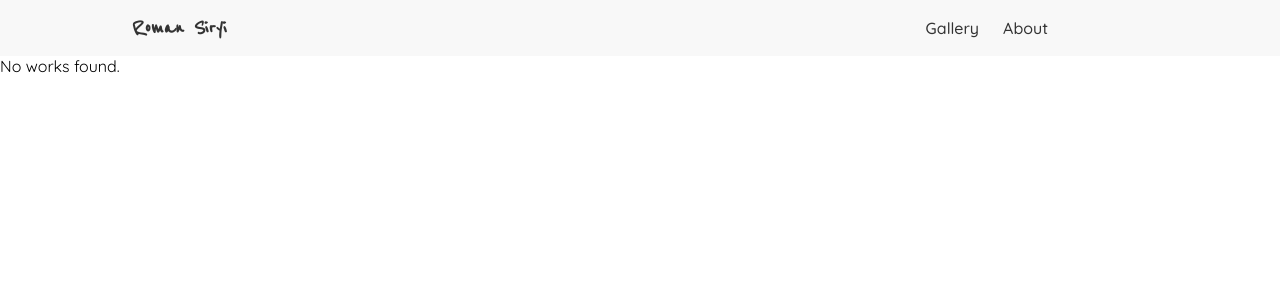
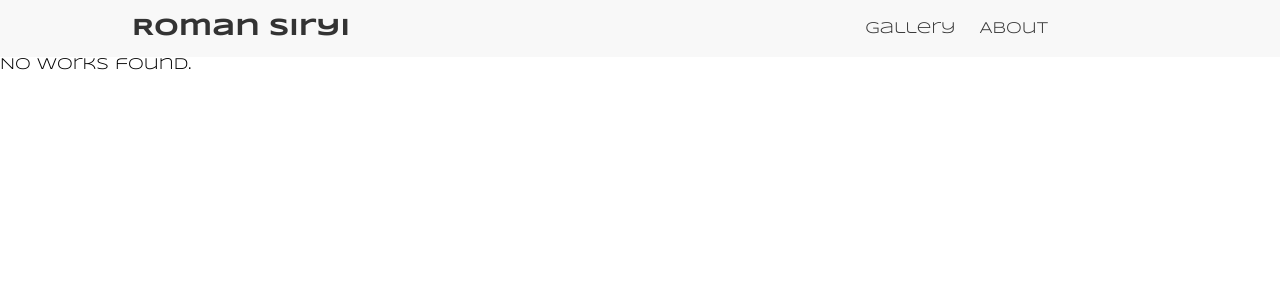
Before and after one commit to serhii-deryhlazov/romansiry, a PHP site: page / in a window 1280 px wide. Shown: the top 300 px of the page. Run offline with PHP 8.4, Linux system fonts and the light colour scheme; some web fonts are replaced.

Commit message:
old font

```diff
--- a/assets/css/main.css
+++ b/assets/css/main.css
@@ -1,10 +1,10 @@
 body{
-    font-family: "Quicksand", sans-serif;
+    font-family: "Syncopate", sans-serif;
 }
 
 body a {
     text-decoration: none;
-    color: #333;
+    color: #333
 }
 
 /* === Base header styles for all pages === */
@@ -20,7 +20,6 @@ body a {
     font-size: 1.5rem;
     font-weight: bold;
     margin-left: 100px;
-    font-family: "Reenie Beanie", cursive;
 }
 
 .menu {
```
